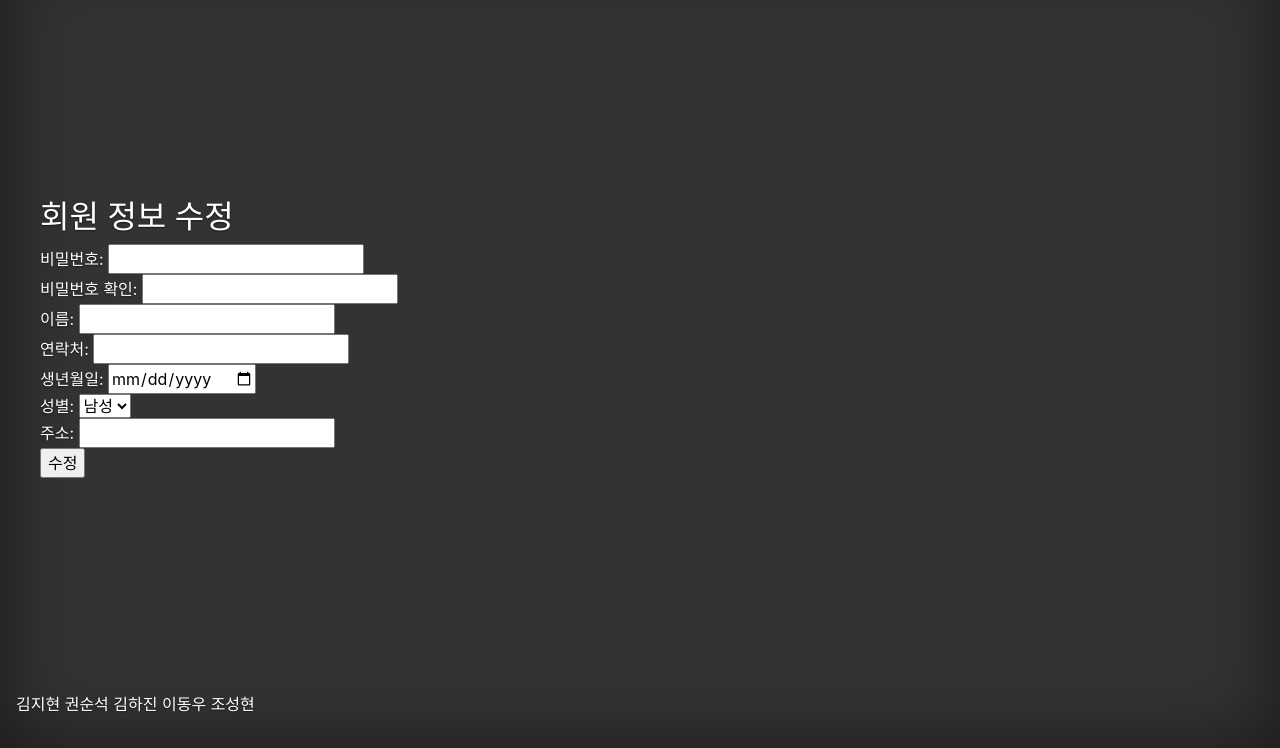
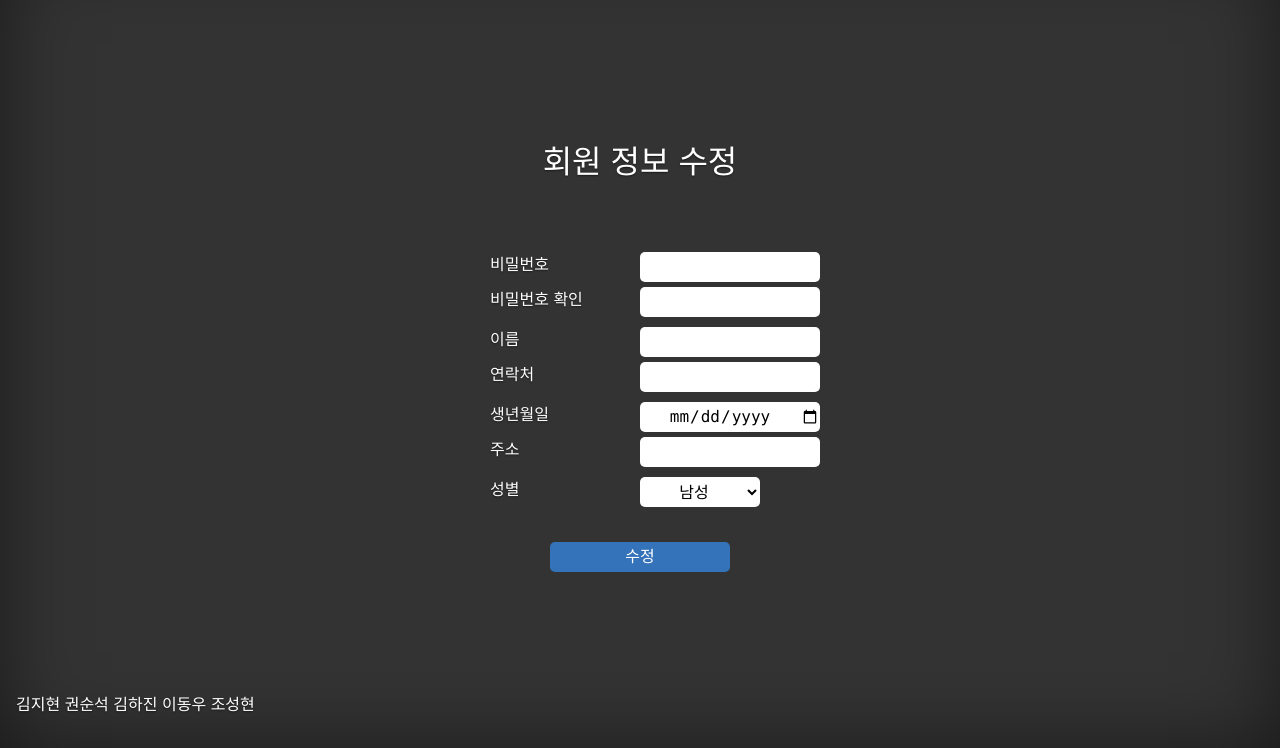
Before and after one commit to hajin-kim/CrowdSourcing, a Django app: page /collect/update/1/ in a window 1280 px wide. Shown: the part 52-800 px from the top of the page. Run offline with Django 3.2, Linux system fonts and the light colour scheme; some libraries are stand-ins or nearby versions.

Commit message:
Update page front-end modified

```diff
--- /dev/null
+++ b/cssite/collect/static/collect/update.css
@@ -0,0 +1,71 @@
+.updateText {
+  color : white;
+  font-size : 32px;
+  text-align : center;
+}
+
+.updateSubDiv {
+  max-width : 600px;
+  height : 400px;
+  margin: 0 auto;
+}
+
+.updateInfoDiv {
+  position : relative;
+  top : 50px;
+  height : 280px;
+}
+
+.updateSubText {
+  position:absolute;
+  left : 25%;
+  color : white;
+  font-size : 16px;
+  text-align : left;
+}
+
+.updateInputForm {
+  position: absolute;
+  right : 20%;
+
+  width: 30%;
+  height: 30px;
+
+  margin: 0;
+  padding: 0;
+  text-align: center;
+
+  background-color:white;
+  font-family: "consolas";
+  outline-style: none;
+  border-style: none;
+  border-radius: 5px;
+}
+
+.updateButton {
+  position: absolute;
+  left: 50%;
+  transform: translateX(-50%);
+
+  width: 30%;
+  height: 30px;
+
+  margin: 0;
+  padding: 0;
+  text-align: center;
+
+  color: white;
+  background-color: #3472b9;
+  font-family: "consolas";
+  outline-style: none;
+  border-style: none;
+  border-radius: 5px;
+
+  cursor: pointer;
+
+  transition: background-color 0.6s ease;
+}
+
+.updateButton:hover {
+  background-color: #144680;
+}
--- a/cssite/collect/templates/collect/update.html
+++ b/cssite/collect/templates/collect/update.html
@@ -7,6 +7,7 @@
   <link rel="stylesheet" href="https://cdn.jsdelivr.net/npm/bootstrap@4.5.3/dist/css/bootstrap.min.css" integrity="sha384-TX8t27EcRE3e/ihU7zmQxVncDAy5uIKz4rEkgIXeMed4M0jlfIDPvg6uqKI2xXr2" crossorigin="anonymous">
   <link rel="stylesheet" href = "{% static 'collect/cover.css' %}">
   <link rel="stylesheet" href = "{% static 'collect/modal.css' %}">
+  <link rel="stylesheet" href = "{% static 'collect/update.css' %}">
   <script src="{% static 'collect/login.js' %}" type="text/javascript"></script>
 </head>
 
@@ -27,27 +28,41 @@
 
     <main role="main" class="inner cover">
         <form action="{% url 'collect:update' user.id %}" method="post">
-            <h2>회원 정보 수정</h2>
+
+          <div class="updateSubDiv">
+            <p class="updateText">회원 정보 수정</p>
+
                 {% csrf_token %}
-                비밀번호:
-                <input type="password" name="password1"><br>
-                비밀번호 확인:
-                <input type="password" name="password2"><br>
-                이름:
-                <input type="text" name="name"><br>
-                연락처:
-                <input type="text" name="contact"><br>
-                생년월일:
-                <input type="date" name="birth"><br>
-                성별:
-                <select name="gender">
-                    <option value="남성">남성</option>
-                    <option value="여성">여성</option>
-                </select><br>
-                주소:
-                <input type="text" name="address"><br>
-                <input type="submit" value="수정">
-            </form>
+                <div class="updateInfoDiv">
+                  <p class="updateSubText" style="top:0px;">비밀번호</p>
+                  <input class="updateInputForm" type="password" name="password1" style="top:0px;">
+
+                  <p class="updateSubText" style="top:35px;">비밀번호 확인</p>
+                  <input class="updateInputForm" type="password" name="password2" style="top:35px;">
+
+                  <p class="updateSubText" style="top:75px;">이름</p>
+                  <input class="updateInputForm" type="text" name="name" style="top:75px;">
+
+                  <p class="updateSubText" style="top:110px;">연락처</p>
+                  <input class="updateInputForm" type="text" name="contact" style="top:110px;">
+
+                  <p class="updateSubText" style="top:150px;">생년월일</p>
+                  <input class="updateInputForm" type="date" name="birth" style="top:150px;">
+
+                 <p class="updateSubText" style="top:185px">주소</p>
+                 <input class="updateInputForm" type="text" name="address" style="top:185px">
+
+                 <p class="updateSubText" style="top:225px;">성별</p>
+                 <select class="updateInputForm" name="gender" style="top:225px; width:20%; right:30%">
+                   <option value="남성"> 남성 </option>
+                   <option value="여성"> 여성 </option>
+                </select>
+
+                 <input class="updateButton" type="submit" value="수정" style="top:290px;">
+                </div>
+           </div>
+        </form>
+
       </main>
 
 
```
